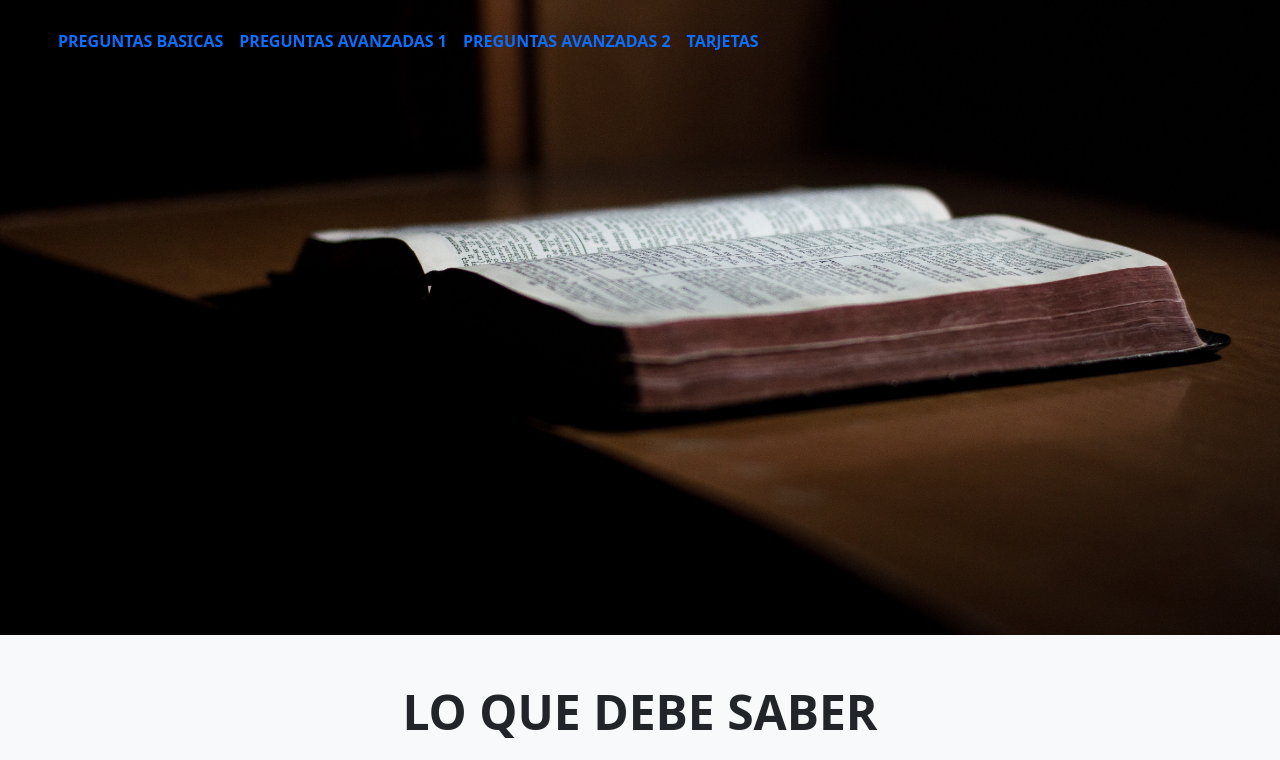
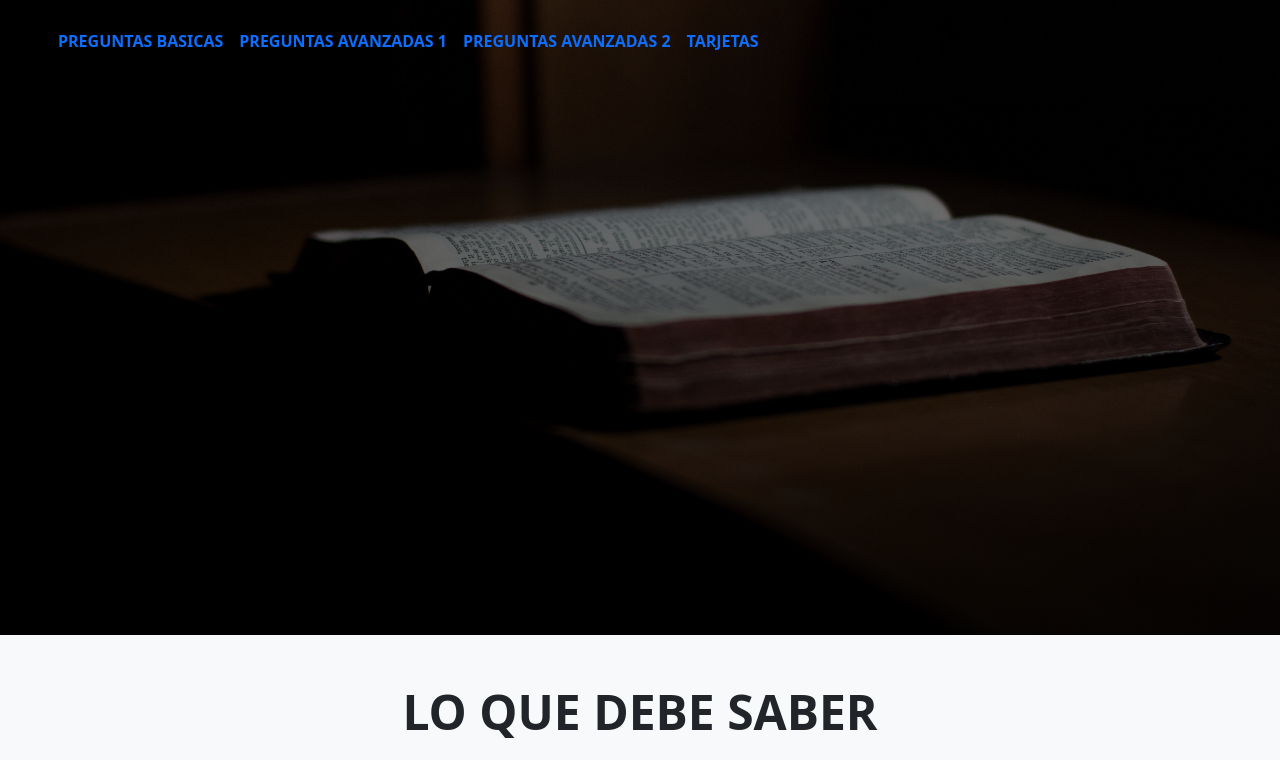
Before and after one commit to hanseltti/CompruebeSuConocimientoBiblico, a plain HTML site: page index.html in a window 1280 px wide. Shown: the part 165-925 px from the top of the page. Drawn offline with nearby package versions, Linux system fonts and the light colour scheme.

Commit message:
Add files via upload

```diff
--- a/styling-main.css
+++ b/styling-main.css
@@ -7,7 +7,7 @@ html{
 /* Main Page */
 .background-content {
     padding: 10px 50px;
-    background-image: url(images/pex-Bible-250609.jpg);
+    background-image: linear-gradient(rgba(0,0,0,0.4),rgba(0,0,0,0.7)) ,url(images/pex-Bible-250609.jpg);
     background-position: center;
     background-repeat: no-repeat;
     background-size: cover;
```
